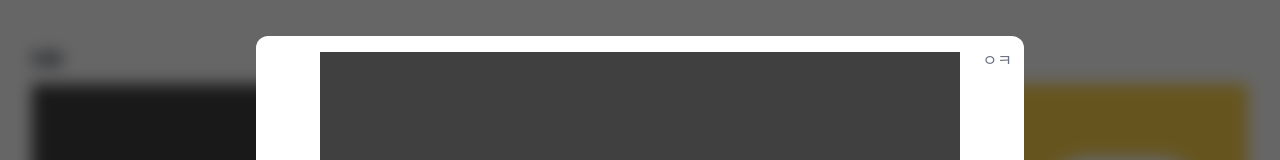
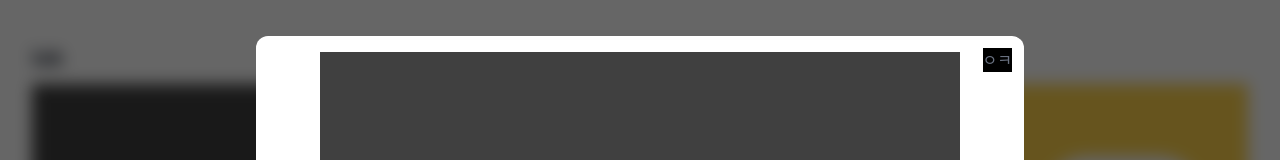
Before and after one commit to taykim7/taykim7.github.io, a React (Vite) app in the folder taykim7/: page / in a window 1280 px wide. Both pictures are taken after a click on the element 153 px from the left and 205 px from the top of the page. Shown: the top 160 px of the page. Built offline with nearby package versions, Linux system fonts and the light colour scheme.

Commit message:
style: 임시 버튼 영역 표시

```diff
--- a/taykim7/src/components/modal/modal.tsx
+++ b/taykim7/src/components/modal/modal.tsx
@@ -29,7 +29,7 @@ export default function Modal({ open, onClose, children }: ModalProps) {
         onClick={(e) => e.stopPropagation()}
       >
         <button
-          className="absolute top-3 right-3 text-gray-500 hover:text-black"
+          className="absolute top-3 right-3 text-gray-500 hover:text-black bg-black/100"
           onClick={onClose}
         >
           ㅇㅋ
```
